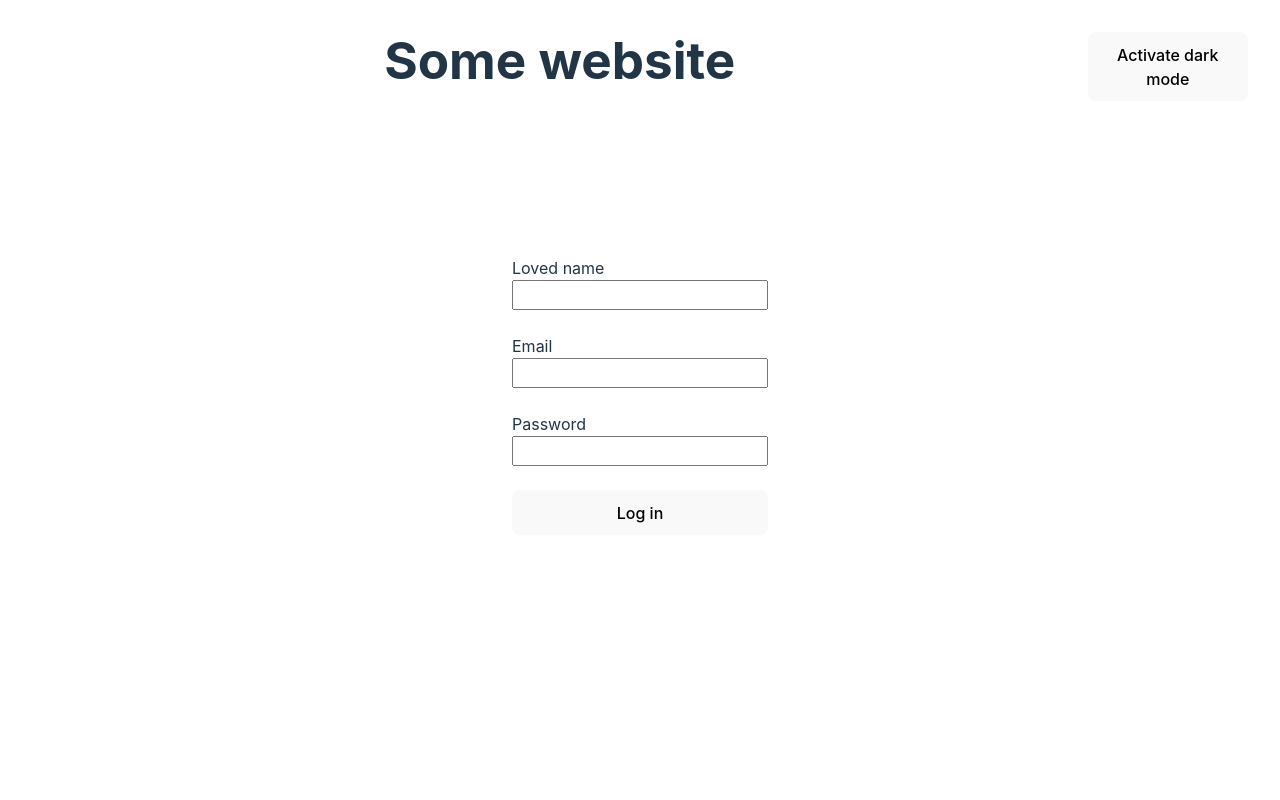
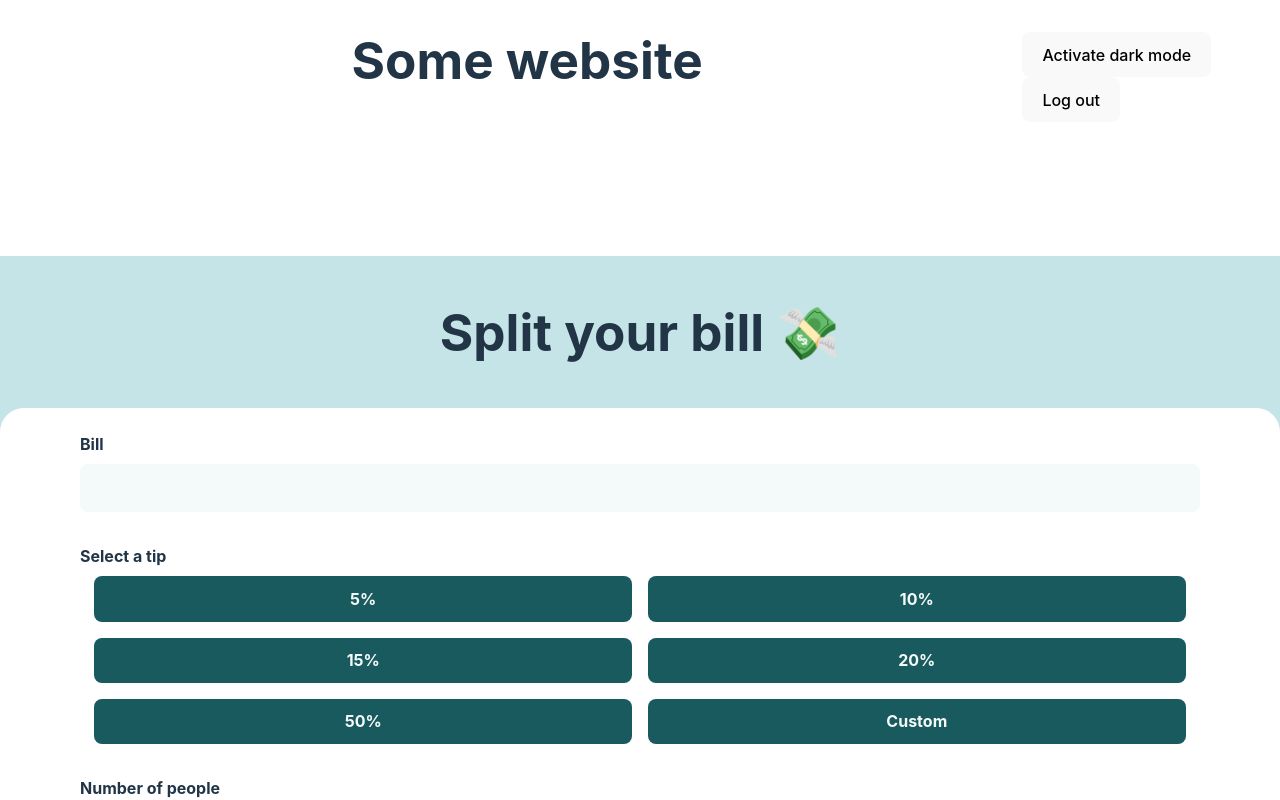
Before and after one commit to meegido/some-website, a React (Vite) app: page / in a window 1280 px wide. Before the commit this address led to /login. Shown: the top 800 px of the page. Built offline with nearby package versions, Linux system fonts and the light colour scheme; sample sign-in values are in the browser's storage.

Commit message:
added user object and isLoggedIn boolean to localstorage

```diff
--- a/src/providers/user-provider.jsx
+++ b/src/providers/user-provider.jsx
@@ -3,13 +3,21 @@ import React from 'react';
 export const UserContext = React.createContext();
 
 const UserProvider = ({ children }) => {
-  const [user, setUser] = React.useState({
-    username: '',
-    email: '',
-    password: '',
+  const [user, setUser] = React.useState(() => {
+    const storedUser = window.localStorage.getItem('user');
+    return storedUser
+      ? JSON.parse(storedUser)
+      : {
+          username: '',
+          email: '',
+          password: '',
+        };
   });
 
-  const [isLoggedIn, setIsLoggedIn] = React.useState(false);
+  const [isLoggedIn, setIsLoggedIn] = React.useState(() => {
+    const storedUser = window.localStorage.getItem('user');
+    return storedUser && storedUser.username !== '' && user.email !== '' && user.password !== '';
+  });
 
   const updateUser = (newUser) => {
     setUser((prevUser) => ({
@@ -21,6 +29,8 @@ const UserProvider = ({ children }) => {
   const login = (newUser) => {
     setUser(newUser);
     setIsLoggedIn(true);
+
+    window.localStorage.setItem('user', JSON.stringify(newUser));
   };
 
   const logout = () => {
@@ -30,6 +40,7 @@ const UserProvider = ({ children }) => {
       password: '',
     });
     setIsLoggedIn(false);
+    window.localStorage.removeItem('user');
   };
 
   return (
```
